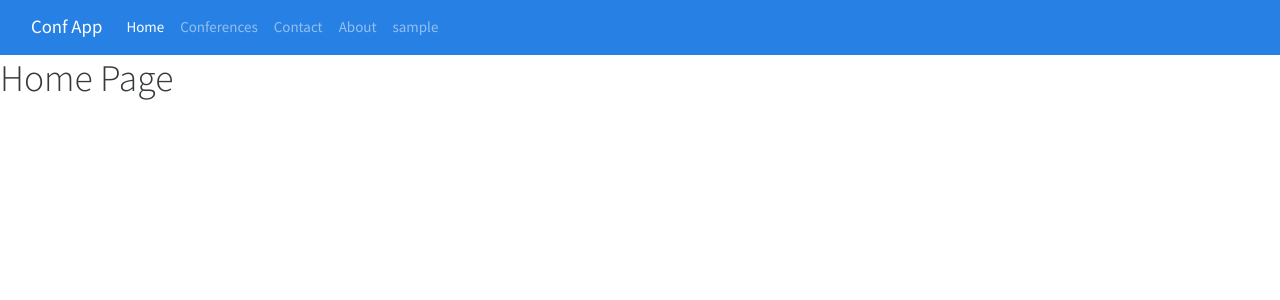
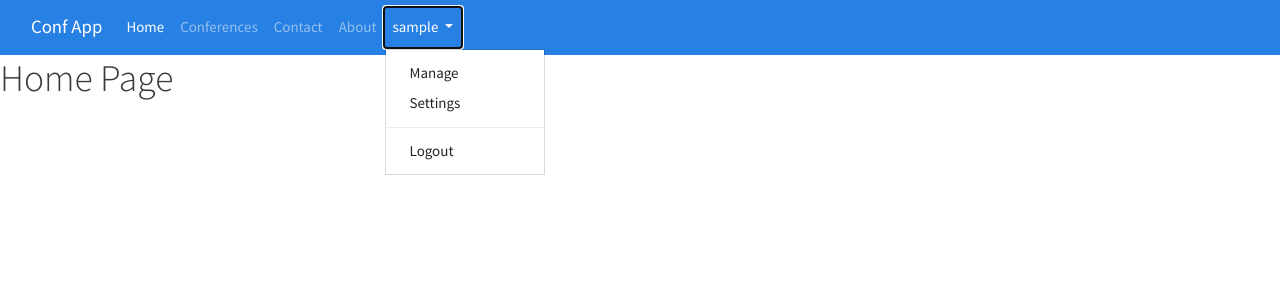
Before and after one commit to iPelino/conference_django, a Django app: page / in a window 1280 px wide, after a click that opens the changed part. Shown: the top 300 px of the page. Run offline with Django 4.2, Linux system fonts and the light colour scheme; the visitor is signed in with stand-in values (Sample User, id 1); some libraries are stand-ins or nearby versions.

Commit message:
add manage template and logout

```diff
--- a/conference_django/settings.py
+++ b/conference_django/settings.py
@@ -120,3 +120,4 @@ CRISPY_ALLOWED_TEMPLATE_PACKS = "bootstrap5"
 CRISPY_TEMPLATE_PACK = "bootstrap5"
 
 LOGIN_REDIRECT_URL = '/'
+LOGOUT_REDIRECT_URL = '/'
--- a/conference_django/urls.py
+++ b/conference_django/urls.py
@@ -14,6 +14,9 @@ urlpatterns = [
     # conference urls
     path('conference/', include('conference.urls')),
 
+    # manage url
+    path('manage/', views.manage, name='manage'),
+
     # Auth Urls
     path('accounts/', include('django.contrib.auth.urls'))
     # accounts/login/ [name='login']
--- a/core/views.py
+++ b/core/views.py
@@ -8,3 +8,7 @@ def home(request):
 
 def contact(request):
     return render(request, 'core/contact.html')
+
+
+def manage(request):
+    return render(request, 'core/manage.html')
--- a/templates/base.html
+++ b/templates/base.html
@@ -35,14 +35,25 @@
           <a class="nav-link" href="#">About</a>
         </li>
           {% if request.user.is_authenticated %}
-              <li class="nav-item">
-                <a class="nav-link" href="#">{{ request.user.username }}</a>
+              <li class="nav-item dropdown">
+                  <a class="nav-link dropdown-toggle" href="#" role="button" data-bs-toggle="dropdown" aria-expanded="false">
+                    {{ request.user.username }}
+                  </a>
+                  <ul class="dropdown-menu">
+                    <li><a class="dropdown-item" href="{% url 'manage' %}">Manage</a></li>
+                    <li><a class="dropdown-item" href="#">Settings</a></li>
+                    <li><hr class="dropdown-divider"></li>
+                    <li><a class="dropdown-item" href="{% url 'logout' %}">Logout</a></li>
+                  </ul>
               </li>
           {% else %}
               <li class="nav-item">
                 <a class="nav-link" href="{% url 'login' %}">Login</a>
               </li>
+
           {% endif %}
+
+
 
       </ul>
     </div>
```
Also changed, not shown: templates/registration/login.html (added, +14 -0 lines), static/css/styles.css (added).
